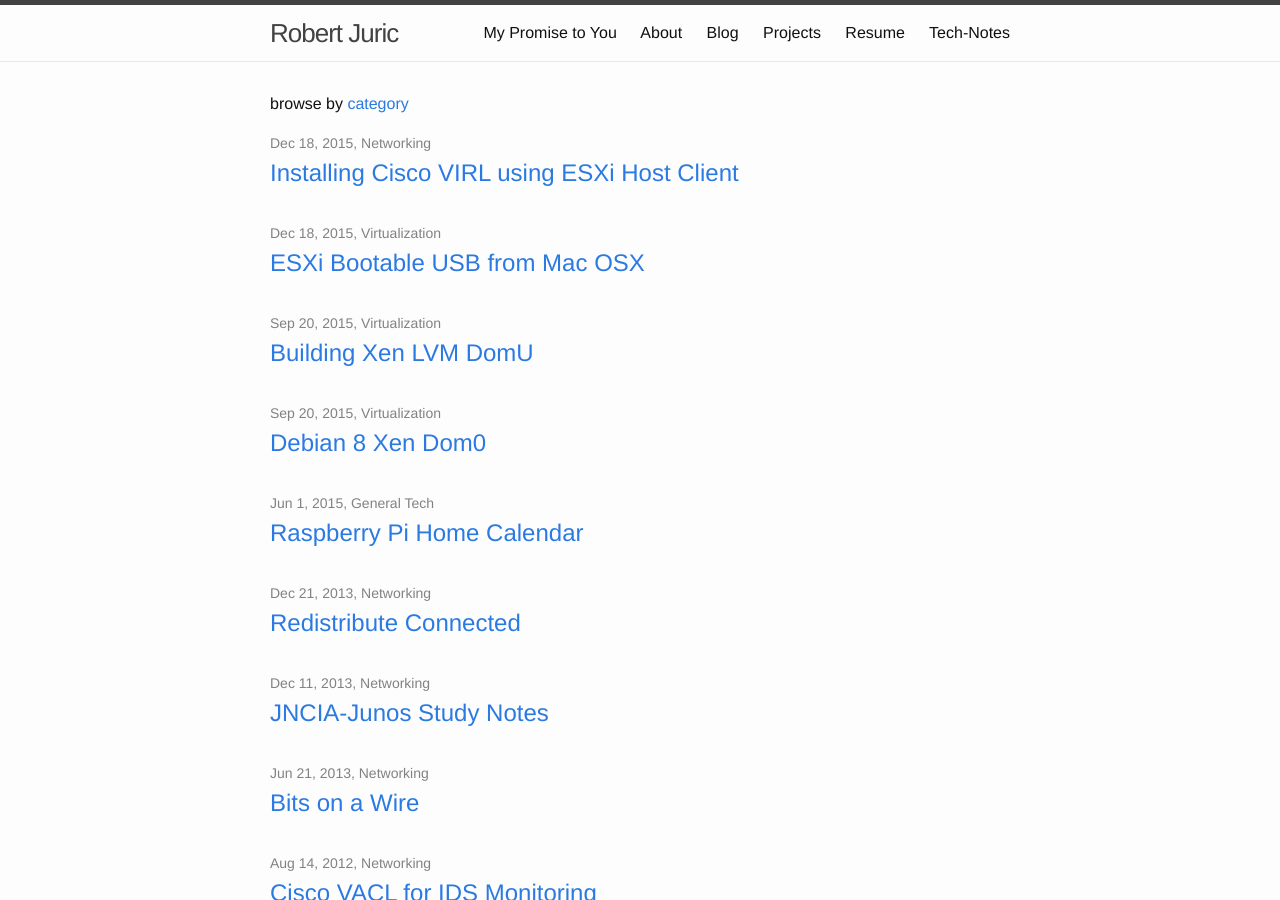
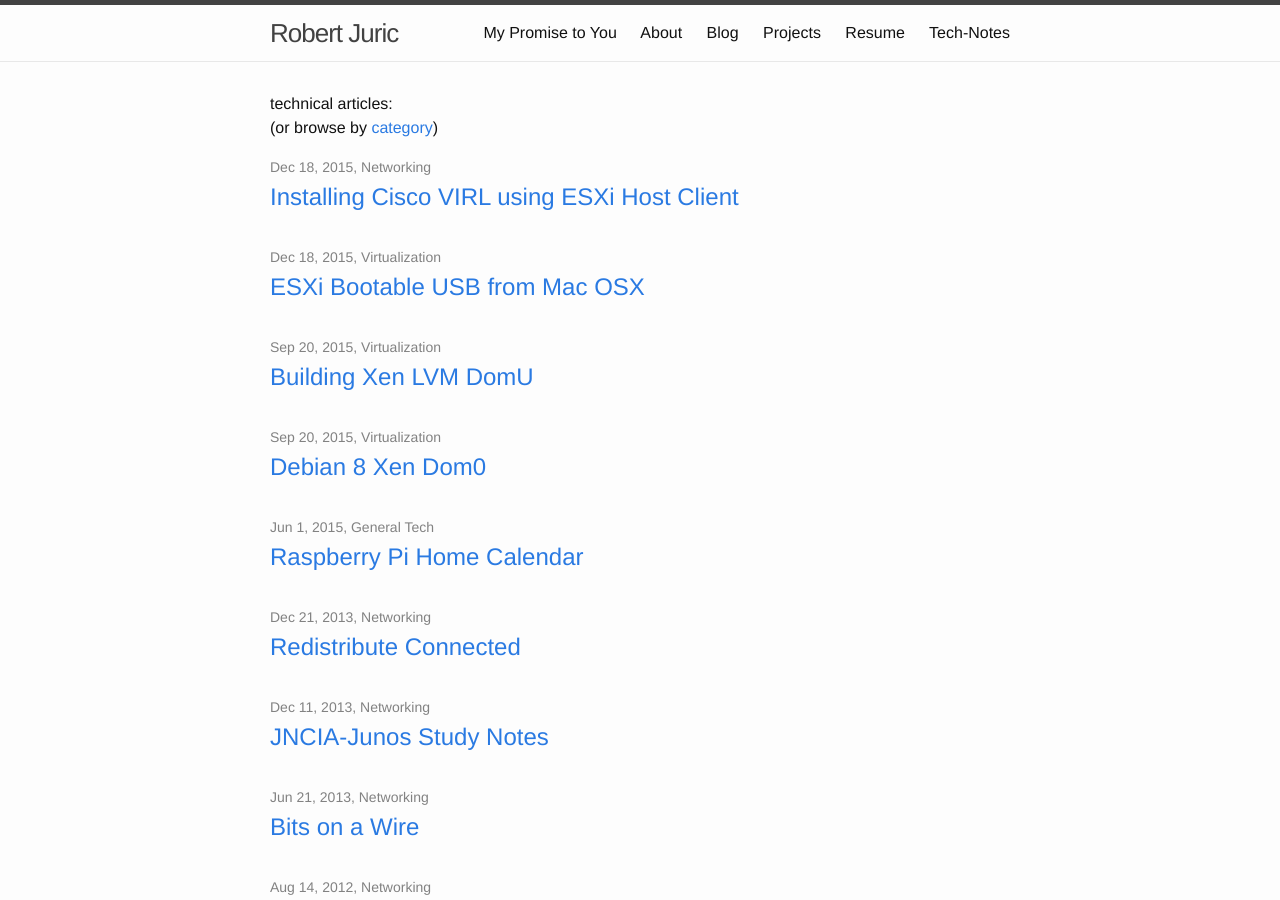
Before and after one commit to robertjuric/robertjuric.github.io, a Jekyll site: the page built from tech-notes.md, in a window 1280 px wide and 900 px high. Built offline with Jekyll 4.4.1, drawn with Linux system fonts in a browser that asks for light colours.

Commit message:
Formatting cleanup

```diff
--- a/tech-notes.md
+++ b/tech-notes.md
@@ -6,7 +6,8 @@ permalink: /tech-notes/
 
 <div class="container" >
 <div id="archives">
-<p>browse by <a title="The complete archive of {{ site.name }} by category" href="{{ site.url}}{{site.baseurl}}/categoryview">category</a></p>
+<p>technical articles:<br>
+(or browse by <a title="The complete archive of {{ site.name }} by category" href="{{ site.url}}{{site.baseurl}}/categoryview">category</a>)</p>
 </div>
 </div>
 
```
